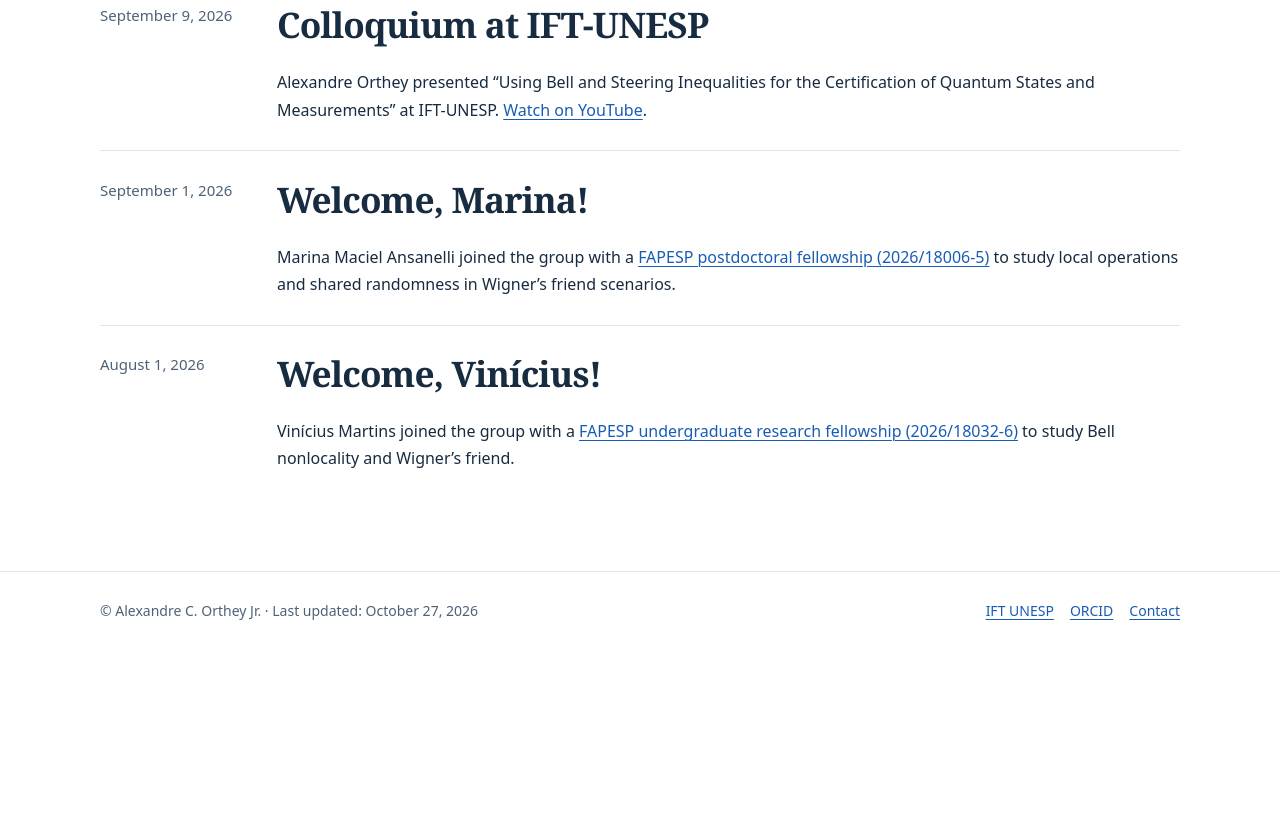
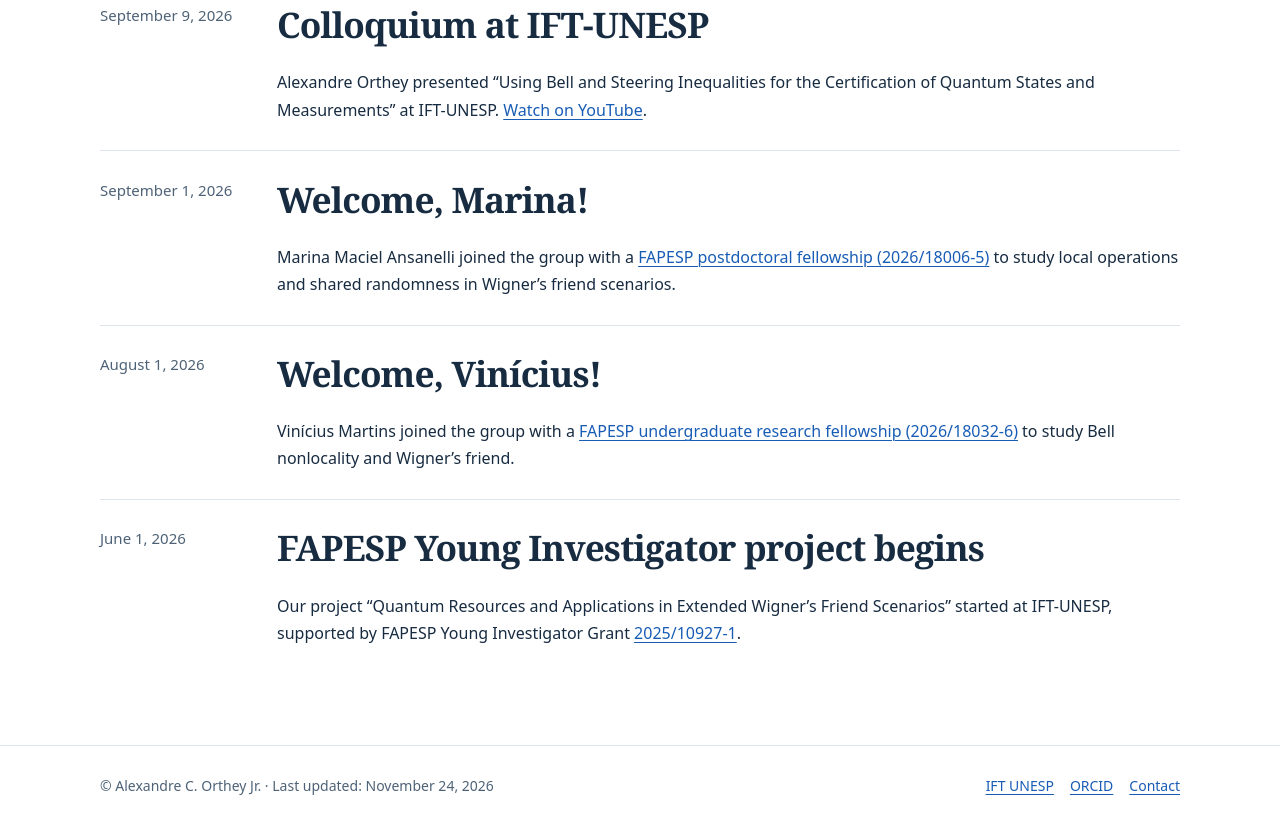
Before and after one commit to orthey/orthey.github.io, a plain HTML site: page news.html in a window 1280 px wide. Shown: the part 858-1683 px from the top of the page. Before the commit the page ends 1508 px from the top, so only its background shows below. Drawn offline with Linux system fonts and the light colour scheme.

Commit message:
Add FAPESP project start to group news

```diff
--- a/news.html
+++ b/news.html
@@ -113,11 +113,18 @@
           <p>Vinícius Martins joined the group with a <a href="https://bv.fapesp.br/pt/bolsas/243479/nao-localidade-de-bell-e-o-paradoxo-do-amigo-de-wigner/">FAPESP undergraduate research fellowship (2026/18032-6)</a> to study Bell nonlocality and Wigner’s friend.</p>
         </article>
       </li>
+      <li class="timeline-entry">
+        <time class="timeline-date" datetime="2026-06-01">June 1, 2026</time>
+        <article aria-labelledby="project-launch-2026-06-01">
+          <h2 id="project-launch-2026-06-01">FAPESP Young Investigator project begins</h2>
+          <p>Our project “Quantum Resources and Applications in Extended Wigner’s Friend Scenarios” started at IFT-UNESP, supported by FAPESP Young Investigator Grant <a href="https://bv.fapesp.br/en/auxilios/119982/quantum-resources-and-applications-in-extended-wigners-friend-scenarios/">2025/10927-1</a>.</p>
+        </article>
+      </li>
     </ol>
   </main>
   <footer class="site-footer">
     <div class="wrap footer-inner">
-      <p>© Alexandre C. Orthey Jr. <span aria-hidden="true">·</span> Last updated: October 27, 2026</p>
+      <p>© Alexandre C. Orthey Jr. <span aria-hidden="true">·</span> Last updated: November 24, 2026</p>
       <div class="footer-links"><a href="https://www.ift.unesp.br/#!/en">IFT UNESP</a> <a href="https://orcid.org/0000-0001-8111-3944">ORCID</a> <a href="contact.html">Contact</a></div>
     </div>
   </footer>
```
